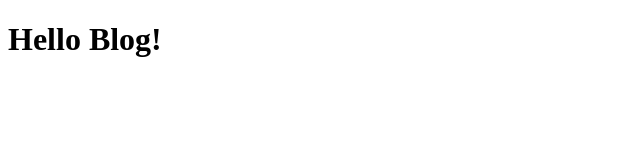
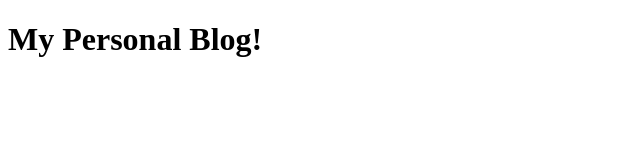
Before and after one commit to tris-sondon/blog, a plain HTML site: page index.html in a window 1280 px wide. Shown: the whole page, without its empty margins (0-640 px from the left). Drawn offline with Linux system fonts and the light colour scheme.

Commit message:
Updated index.html

```diff
--- a/index.html
+++ b/index.html
@@ -4,5 +4,5 @@
     <title>Index</title>
 </head>
 <body>
-    <h1 id="heading">Hello Blog!</h1>
+    <h1 id="heading">My Personal Blog!</h1>
 </body>
```
